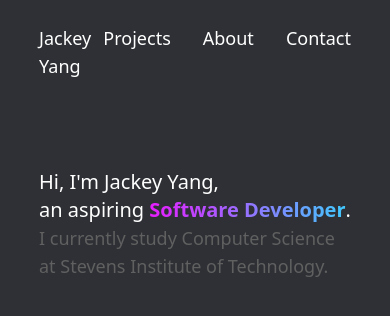
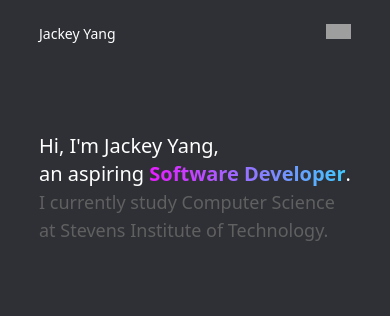
Before and after one commit to g00gol/jackey, a Next.js app: page / in a window 390 px wide. Shown: the top 316 px of the page. Built offline with nearby package versions, Linux system fonts and the light colour scheme; grey boxes are pictures that could not be loaded.

Commit message:
starting mobile-first development

```diff
--- a/components/Nav/Nav.js
+++ b/components/Nav/Nav.js
@@ -1,13 +1,31 @@
+import Image from "next/image"
+import { useState } from "react"
+
 export default function Nav() {
+	const [isShow, setIsShow] = useState(false)
+
 	return (
-		<div className="bg-transparent w-full text-lg">
+		<div className="bg-transparent w-full text-sm md:text-lg">
 			<div className="py-6 flex justify-between align-center">
+
 				<a href="#">Jackey Yang</a>
-				<span className="space-x-8">
+				<span className="hidden md:block space-x-8">
 					<a href="">Projects</a>
 					<a href="">About</a>
 					<a href="">Contact</a>
 				</span>
+
+				<div className="md:hidden">
+					{!isShow ? (
+						<button onClick={() => setIsShow(!isShow)}>
+							<Image src="/hamburger.svg" height={15} width={25} />
+						</button>
+					) : (
+						<button onClick={() => setIsShow(!isShow)}>
+							close
+						</button>
+					)}
+				</div>
 			</div>
 		</div>
 	)
```
